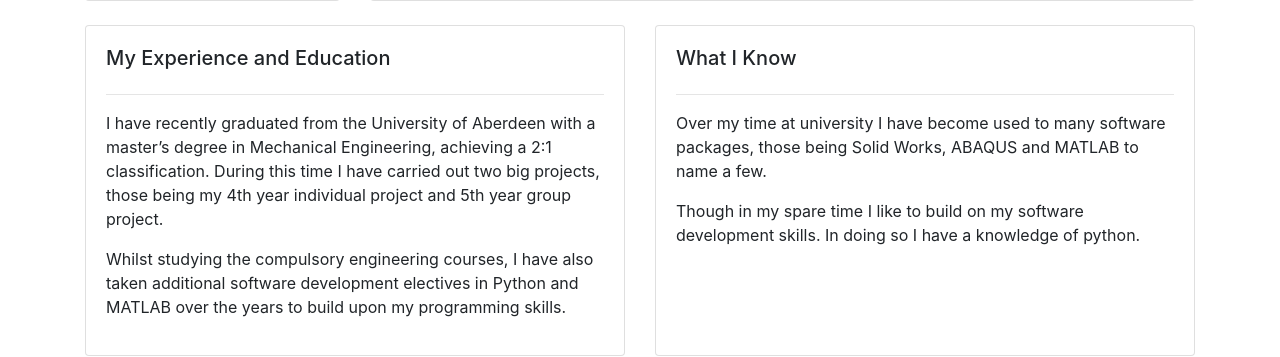
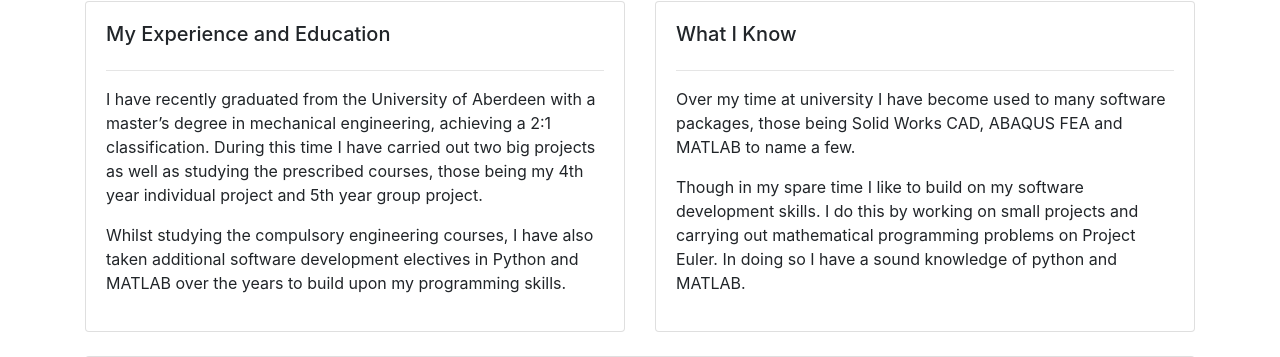
Before and after one commit to jamiefoub/jamiefoub_PortfolioSite, a Django app: page / in a window 1280 px wide. Shown: the part 1007-1364 px from the top of the page. Run offline with Django 3.2, Linux system fonts and the light colour scheme; some libraries are stand-ins or nearby versions.

Commit message:
Fixed text on the site and reset database to server side and debug = FALSE

```diff
--- a/mywebsite/base/templates/base/home.html
+++ b/mywebsite/base/templates/base/home.html
@@ -21,7 +21,7 @@
                     <img id="profile-pic" src="{% static 'images/ProfilePic_jamiefoub.jpeg' %}">
                     <hr>
                     <h4>Hi I'm Jamie!</h4>
-                    <p>A University Of Aberdeen Mechanical Engineering Graduate.</p>
+                    <p>A University Of Aberdeen Mechanical Engineering Graduate</p>
                 </div>
 
             </div>
@@ -29,15 +29,15 @@
                 <div class="card card-body h-100">
                     <h4 id="titles">Master Of Mechanical Engineering Graduate: Actively Seeking Work</h4>
                     <hr>
-                    <p class="para-main"> Thank you for visiting my portfolio website! Here I aim to build this site out to show case some of my work I have completed whilest studying at university, aswell as some projects I have done in my spare time.</p>
+                    <p class="para-main"> Thank you for visiting my portfolio website! Here I aim to build this site to showcase the work I have completed whilst studying at university, as well as some projects I have done in my spare time.</p>
 
-                    <p class="para-main"> This site is built and maintained by myself. To run the website I have set up server using a raspberry pi,
-                        this is set up at my house and is responsible for running the site aswell as running other backend tasks such as updating the dynamic IP address.
+                    <p class="para-main"> This site is built and maintained by myself. To run the website, I have set up a server using a raspberry pi.
+                        This is set up at my house and is responsible for running the site as well as running other backend tasks such as periodically updating the dynamic IP address.
                     </p>
 
-                    <p> My key Skills: Solid Works CAD, ABAQUS FEA, MATLAB and Python</p>
+                    <p> My Key Skills: Solid Works CAD, ABAQUS FEA, MATLAB and Python</p>
 
-                    <p> e-mail: foubisterj@gmail.com</p>
+                    <p> Contact me via e-mail: foubisterj@gmail.com</p>
 
                     <ul class="social-links">
                         <li> <a href="https://www.linkedin.com/in/jamie-foubister-690017153/"> <img class="social" src="{% static 'images/linkedin.png' %}"> </a> </li>
@@ -57,12 +57,12 @@
                 <div class="card card-body h-100">
                     <h5 id="titles">My Experience and Education</h5>
                     <hr>
-                    <p class="para-main"> I have recently graduated from the University of Aberdeen with a master’s degree in Mechanical Engineering, achieving a 2:1 classification.
-                        During this time I have carried out two big projects, those being my 4th year individual project and 5th year group project.
+                    <p class="para-main"> I have recently graduated from the University of Aberdeen with a master’s degree in mechanical engineering, achieving a 2:1 classification.
+                        During this time I have carried out two big projects as well as studying the prescribed courses, those being my 4th year individual project and 5th year group project.
                     </p>
 
-                    <p class="para-main"> Whilst studying the compulsory engineering courses, I have also taken additional software development electives
-                        in Python and MATLAB over the years to build upon my programming skills.
+                    <p class="para-main"> Whilst studying the compulsory engineering courses,
+                        I have also taken additional software development electives in Python and MATLAB over the years to build upon my programming skills.
 
                     </p>
 
@@ -73,8 +73,13 @@
                 <div class="card card-body h-100">
                     <h5 id="titles">What I Know</h5>
                     <hr>
-                    <p class="para-main"> Over my time at university I have become used to many software packages, those being Solid Works, ABAQUS and MATLAB to name a few.</p>
-                    <p class="para-main"> Though in my spare time I like to build on my software development skills. In doing so I have a knowledge of python.</p>
+
+                    <p class="para-main"> Over my time at university I have become used to many software packages, those being Solid Works CAD, ABAQUS FEA and MATLAB to name a few.</p>
+
+                    <p class="para-main"> Though in my spare time I like to build on my software development skills. I do this by working on small projects and carrying out mathematical programming problems on Project Euler.
+                        In doing so I have a sound knowledge of python and MATLAB.
+                    </p>
+
                 </div>
             </div>
 
```
Also changed, not shown: mywebsite/mywebsite/settings.py (+13 -13 lines).
